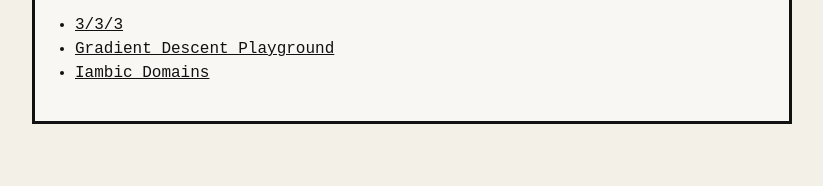
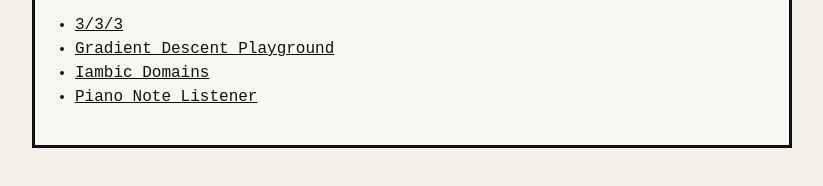
Before and after one commit to mojones/mojones.github.io, a plain HTML site: page index.html in a window 1280 px wide. Shown: the part 186-372 px from the top of the page, without its empty margins (228-1051 px from the left). Drawn offline with Linux system fonts and the light colour scheme.

Commit message:
feat: add piano-note-listener project link

```diff
--- a/index.html
+++ b/index.html
@@ -63,6 +63,7 @@
       <li><a href="/333/">3/3/3</a></li>
       <li><a href="/gradient-descent/">Gradient Descent Playground</a></li>
       <li><a href="/iambic_domains/">Iambic Domains</a></li>
+      <li><a href="/piano-note-listener/">Piano Note Listener</a></li>
     </ul>
   </main>
 </body>
```
